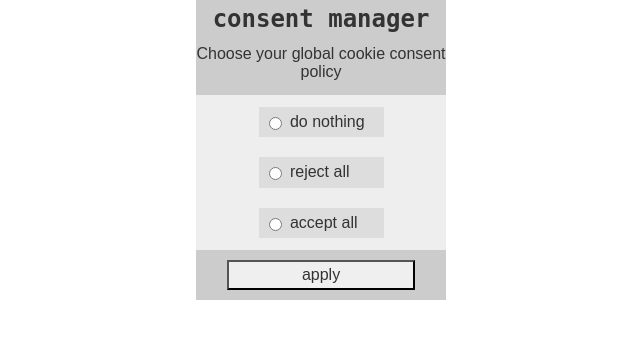
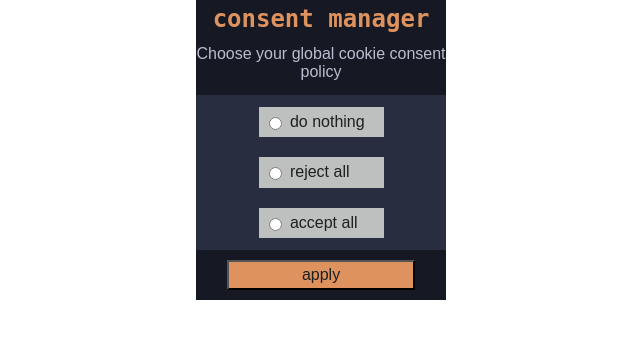
Before and after one commit to jeandeducla/consent-manager, a website built with Parcel: page src/popup/popup.html in a window 1280 px wide. Shown: the whole page, without its empty margins (319-959 px from the left). Built offline with nearby package versions, Linux system fonts and the light colour scheme; some packages are replaced by stand-ins of ours.

Commit message:
Rust navy color scheme attempt

```diff
--- a/src/popup/popup.css
+++ b/src/popup/popup.css
@@ -1,9 +1,12 @@
 :root {
-    --grey-1: #EEEEEE;
-    --grey-2: #DDDDDD;
-    --grey-3: #CCCCCC;
-    --grey-4: #BBBBBB;
-    --grey-5: #333333;
+    --white: #bcbdd0;
+    --black: #1D1F21;
+    --grey: #BDC0BE;
+    --orange: #DE935F;
+    --light-navy: #282D3F;
+    --dark-navy: #161923;
+    --light-blue: #8ABEB7;
+    --dark-blue: #286384;
 }
 
 
@@ -24,8 +27,8 @@ html, body {
   height: 15%;
   margin: auto;
   font: 1.5rem 'Mono', sans-serif;
-  background-color: var(--grey-3);
-  color: var(--grey-5);
+  background-color: var(--dark-navy);
+  color: var(--orange);
   font-weight: bold;
   display: flex;
   justify-content: space-around;
@@ -46,7 +49,7 @@ form {
 #form-content {
   height: 100%;
   margin: auto;
-  background-color: var(--grey-1);
+  background-color: var(--light-navy);
   display: flex;
   flex-direction: column;
 }
@@ -54,8 +57,8 @@ form {
 
 #form-title {
   height: 20%;
-  background-color: var(--grey-3);
-  color: var(--grey-5);
+  background-color: var(--dark-navy);
+  color: var(--white);
 }
 
 #form-title > p {
@@ -80,8 +83,9 @@ form {
   width: 50%;
   height: 20%;
   margin: auto;
-  color: var(--grey-5);
-  background-color: var(--grey-2);
+  color: var(--black);
+  background-color: var(--grey);
+  border: 2px solid var(--light-navy);
   display: flex;
   flex-direction: row;
   justify-content: flex-start;
@@ -114,7 +118,7 @@ form {
   width: 100%;
   height: 20%;
   margin: auto;
-  background-color: var(--grey-3);
+  background-color: var(--dark-navy);
   display: flex;
   flex-direction: column;
   justify-content: center;
@@ -123,7 +127,8 @@ form {
 button {
   width: 75%;
   margin: auto;
-  color: var(--grey-5);
+  color: var(--black);
+  background-color: var(--orange);
   padding: 4px;
   text-align: center;
   font-size: 1em;
```
